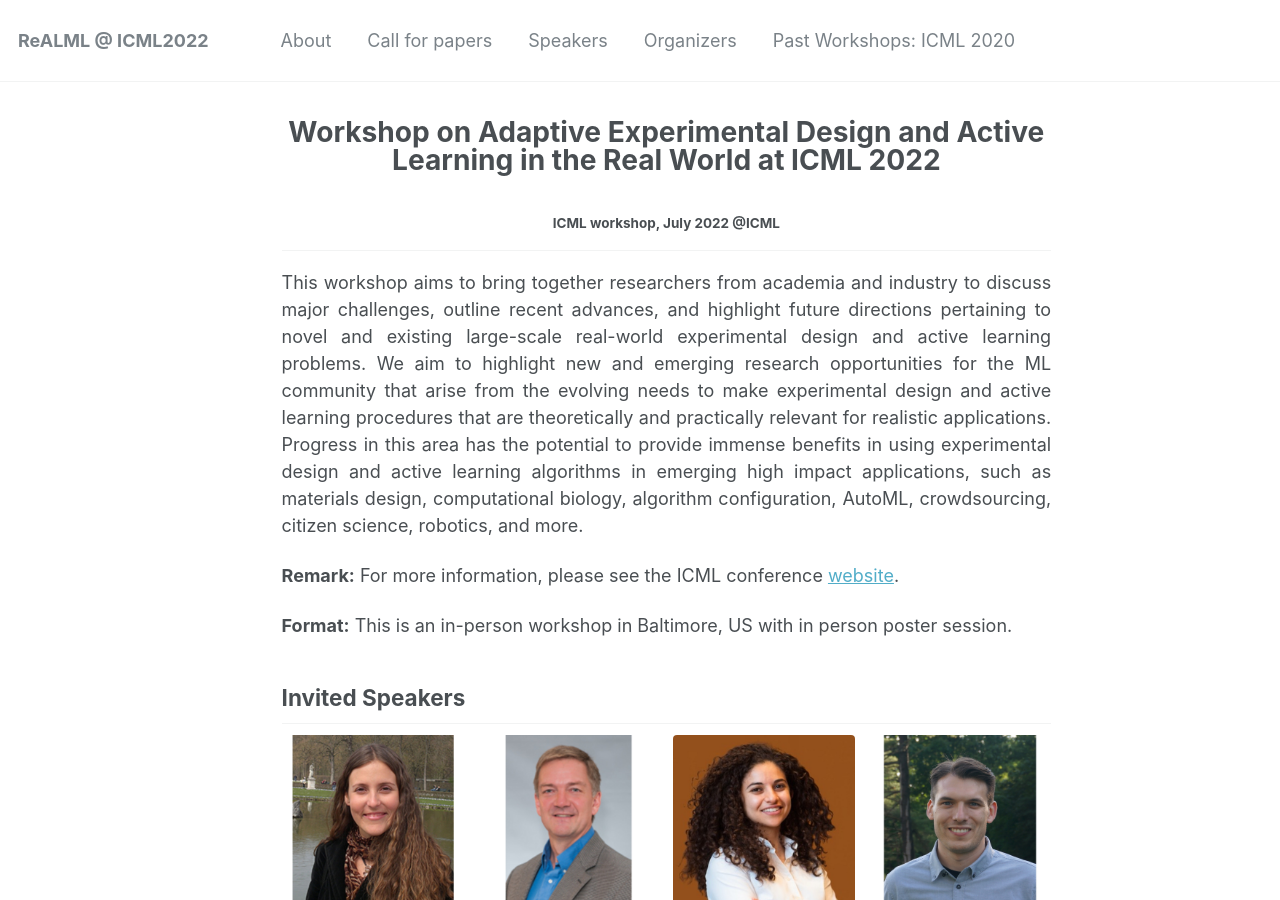
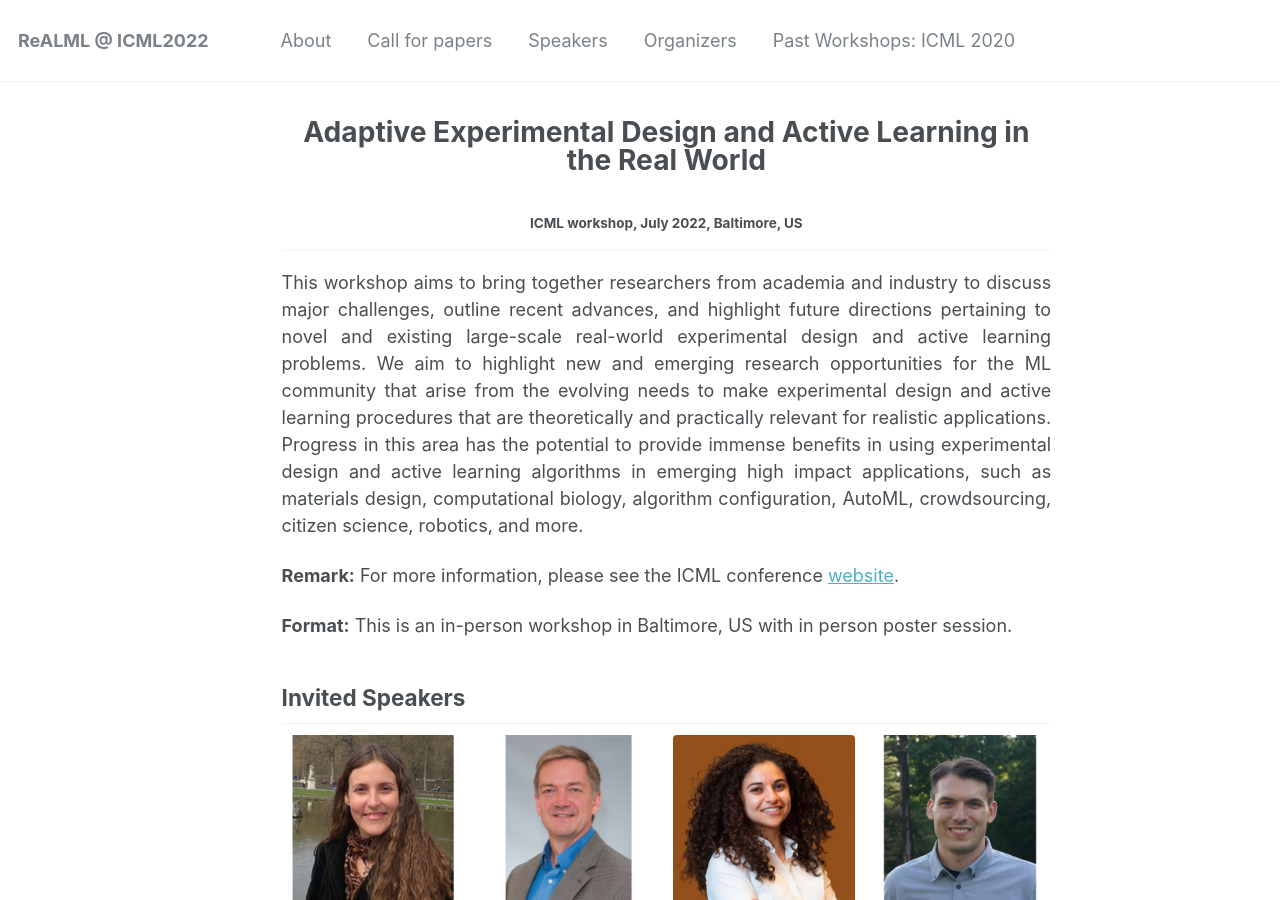
Before and after one commit to realworldml/icml2022, a Jekyll site: the page built from _pages/about.md, in a window 1280 px wide and 900 px high. Built offline with Jekyll 4.4.1, drawn with Linux system fonts in a browser that asks for light colours.

Commit message:
name change

```diff
--- a/_pages/about.md
+++ b/_pages/about.md
@@ -1,6 +1,6 @@
 ---
 permalink: /
-title: <center>Workshop on Adaptive Experimental Design and Active Learning in the Real World at ICML 2022</center>
+title: <center>Adaptive Experimental Design and Active Learning in the Real World</center>
 excerpt: "About"
 sitemap: false
 author_profile: true
@@ -34,9 +34,8 @@ feature_row_custom:
     excerpt: "Amgen, Inc. and CMU"
 
 
-
 ---
-#### <center> ICML workshop, July 2022 @ICML</center> ####
+#### <center> ICML workshop, July 2022, Baltimore, US </center> ####
 ------
 
 {: .text-justify}
```
